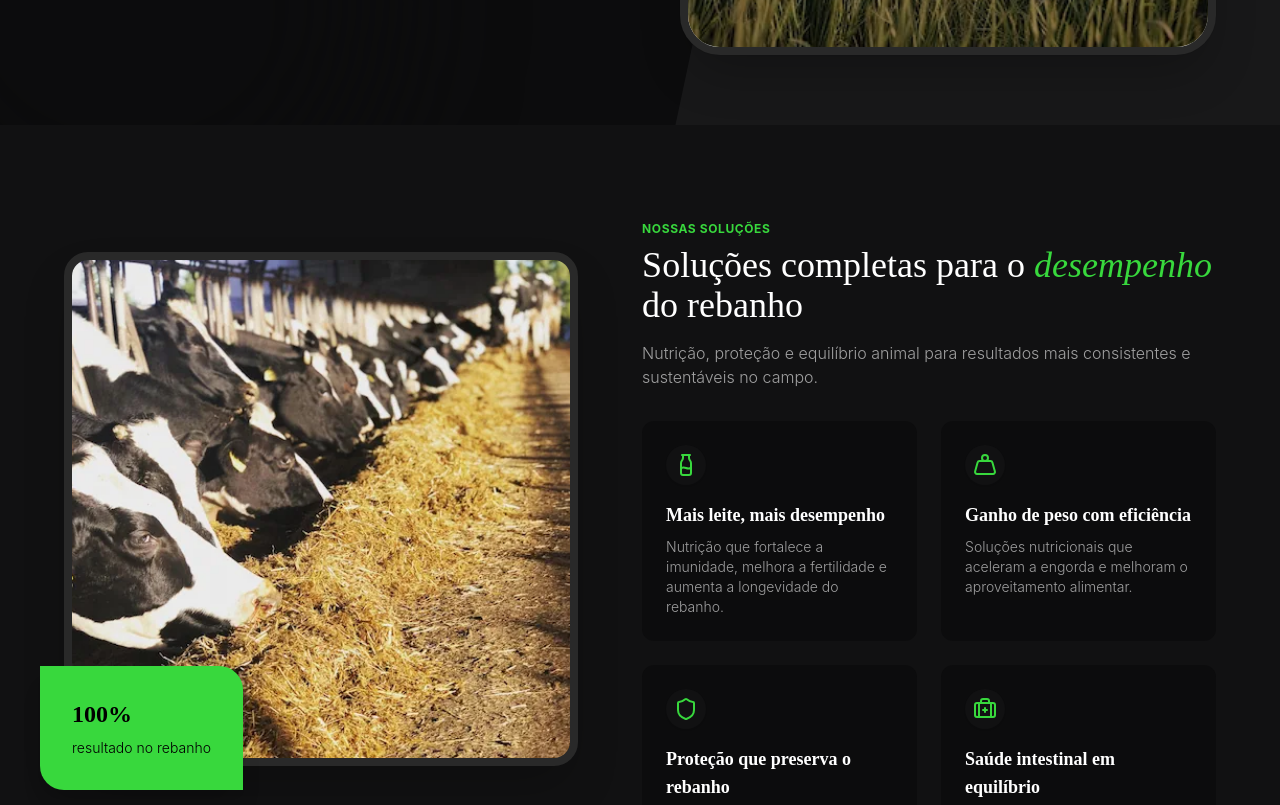
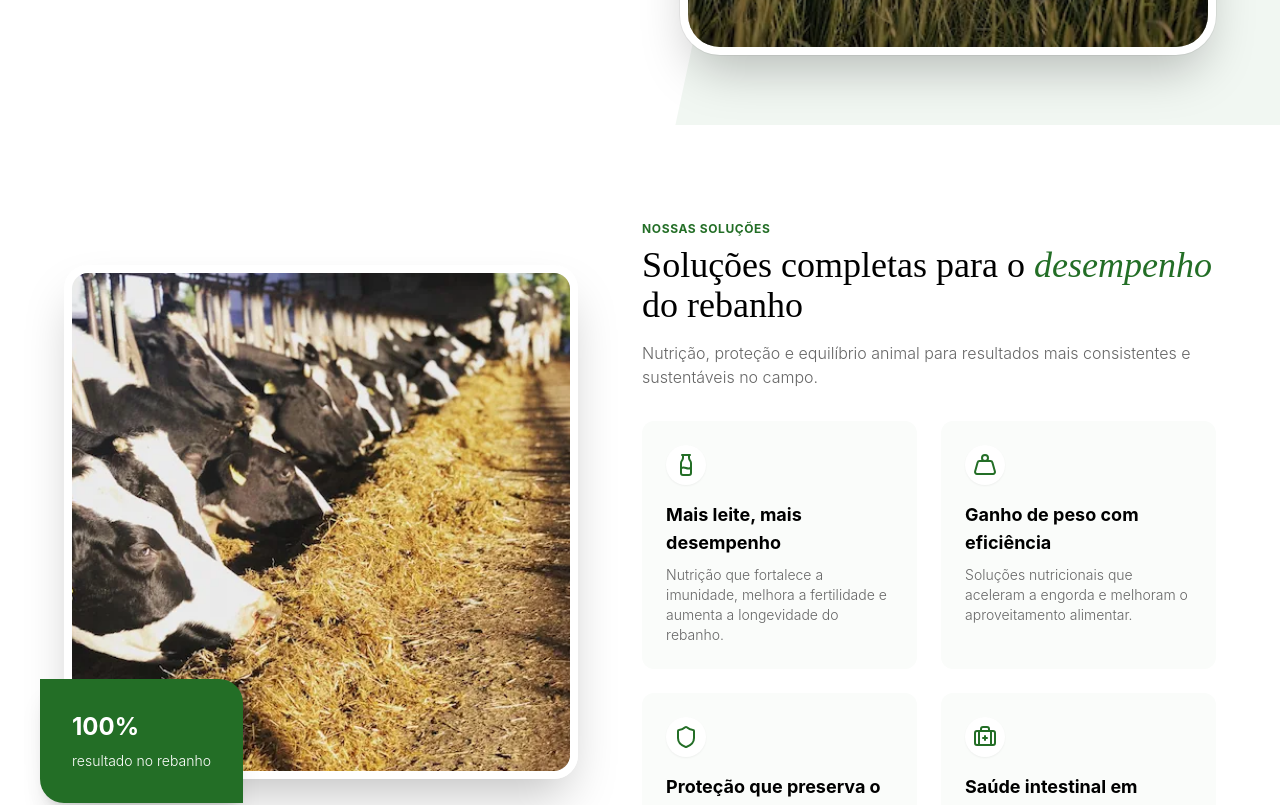
Before and after one commit to Paper-Street-Softwares/SOP-Massari, a React (Vite) app: page /#home in a window 1280 px wide. Shown: the part 840-1645 px from the top of the page. Built offline with nearby package versions, Linux system fonts and the light colour scheme.

Commit message:
fix: FInalizado

```diff
--- a/src/components/ProductCard.jsx
+++ b/src/components/ProductCard.jsx
@@ -54,7 +54,7 @@ function ProductCard({ target, tagline, name, description, usage, img }) {
           <img
             src={img}
             alt="imagem de Produtos"
-            className="w-auto px-6 pb-6"
+            className="w-auto px-6 pb-6 desktop1:px-12 desktop1:pb-8"
           />
         </div>
 
--- a/src/components/sections/AboutNovoTemplate.jsx
+++ b/src/components/sections/AboutNovoTemplate.jsx
@@ -30,12 +30,12 @@ function AboutNovoTemplate({ ButtonModal, colorMode }) {
 
   switch (colorMode) {
     case 'light':
-      backgroundMode = 'bg-secondary/60'
-      text = 'text-corTitulosPreto'
-      textOpacity = 'text-corOutrosTextosPreto'
-      textDestaque = 'text-primaryDark'
-      cardBg = 'bg-white/10'
-      iconBg = 'bg-primaryDark/10 text-primaryDark'
+      backgroundMode = 'bg-primaryDark'
+      text = 'text-corTitulosBranca'
+      textOpacity = 'text-corOutrosTextosBranca'
+      textDestaque = 'text-white font-bold'
+      cardBg = 'bg-gray-800/20'
+      iconBg = 'bg-primaryLight/20 text-primaryLight'
       buttonBg = 'bg-primaryDark'
       image = ' border-[8px] border-white'
       break
@@ -155,7 +155,8 @@ function AboutNovoTemplate({ ButtonModal, colorMode }) {
                     }
                     link={content.texts.links.ctaWhatsapp}
                     label={content.texts.hero.ctaButtonText}
-                    colorMode={colorMode}
+                    // colorMode={colorMode}
+                    className="w-fit bg-white/70 text-primaryDark"
                   />
                   <ButtonReflexo
                     id="ligar"
@@ -199,7 +200,7 @@ function AboutNovoTemplate({ ButtonModal, colorMode }) {
             className="font-secondFont bg-white p-4 rounded-md"
             closeIcon={<X size={20} />}
             header={
-              <span className="font-mainFont px-4">
+              <span className="font-secondFont px-4">
                 {content.texts.about.titleModal}
               </span>
             }
--- a/src/components/sections/CtaNovoTemplate.jsx
+++ b/src/components/sections/CtaNovoTemplate.jsx
@@ -15,10 +15,10 @@ function CtaNovoTemplate({ colorMode }) {
 
   switch (colorMode) {
     case 'light':
-      text = 'text-corTitulosBranca'
+      text = 'text-primaryDark'
       textOpacity = 'text-corOutrosTextosPreto'
-      backgroundMode = 'bg-primaryDark'
-      miniTagCtaDark = 'text-white'
+      backgroundMode = 'bg-terciary'
+      miniTagCtaDark = 'text-primaryDark'
       break
     case 'dark':
       text = 'text-corTitulosBranca'
@@ -77,8 +77,7 @@ function CtaNovoTemplate({ colorMode }) {
                 }
                 link={content.texts.links.ctaWhatsapp}
                 label={content.texts.ctaSecondary.ctaButtonText}
-                // colorMode={colorMode}
-                className="w-fit "
+                colorMode={colorMode}
               />
               <ButtonReflexo
                 id="ligar"
--- a/src/components/sections/FaqNovoTemplate.jsx
+++ b/src/components/sections/FaqNovoTemplate.jsx
@@ -78,7 +78,7 @@ function FaqNovoTemplate({ colorMode }) {
                 >
                   <AccordionTrigger
                     colorMode={colorMode}
-                    className={`text-xl font-medium font-mainFont text-left py-6 ${text}`}
+                    className={`text-xl font-medium font-secondFont text-left py-6 ${text}`}
                   >
                     {faq.question}
                   </AccordionTrigger>
--- a/src/components/sections/FeaturesNovaTemplate.jsx
+++ b/src/components/sections/FeaturesNovaTemplate.jsx
@@ -98,7 +98,7 @@ function FeaturesNovaTemplate({ colorMode }) {
                   <div
                     className={`absolute -bottom-6 -left-6 ${bgObservation} ${textObservation} p-8 rounded-tr-3xl rounded-bl-3xl shadow-xl max-w-xs`}
                   >
-                    <p className="font-mainFont text-2xl font-bold mb-2">
+                    <p className="font-secondFont text-2xl font-bold mb-2">
                       {content.texts.features.titleMessageFeature}
                     </p>
                     <p className="text-sm font-secondFont font-light">
@@ -172,7 +172,7 @@ function FeaturesNovaTemplate({ colorMode }) {
                         {feature.icon}
                       </div>
                       <h1
-                        className={`font-mainFont font-bold text-lg mb-2 ${text} ${hoverTextCard} transition-all`}
+                        className={`font-secondFont font-bold text-lg mb-2 ${text} ${hoverTextCard} transition-all`}
                       >
                         {feature.title}
                       </h1>
--- a/src/components/sections/FooterNovoTemplate.jsx
+++ b/src/components/sections/FooterNovoTemplate.jsx
@@ -34,7 +34,7 @@ function FooterNovoTemplate({
       text = 'text-corTitulosBranca'
       textOpacity = 'text-corOutrosTextosBranca'
       iconColor = 'text-white/80'
-      backgroundMode = 'bg-primaryDark/90'
+      backgroundMode = 'bg-primaryDark'
       break
     case 'dark':
       text = 'text-corTitulosBranca'
@@ -99,7 +99,7 @@ function FooterNovoTemplate({
               <div className="flex flex-col justify-center sm:items-center gap-8 tablet2:justify-center ">
                 <div className="w-fit ">
                   <h1
-                    className={`font-bold font-mainFont text-lg mb-6 ${text}`}
+                    className={`font-bold font-secondFont text-lg mb-6 ${text}`}
                   >
                     Links Rápidos
                   </h1>
@@ -130,7 +130,7 @@ function FooterNovoTemplate({
               <div className="justify-start tablet2:justify-start flex flex-col gap-6">
                 <div className="w-fit">
                   <h1
-                    className={`font-bold font-mainFont text-lg mb-6 ${text}`}
+                    className={`font-bold font-secondFont text-lg mb-6 ${text}`}
                   >
                     Contato
                   </h1>
--- a/src/components/sections/GuidanceSection.jsx
+++ b/src/components/sections/GuidanceSection.jsx
@@ -12,10 +12,10 @@ function GuidanceSection({ colorMode }) {
 
   switch (colorMode) {
     case 'light':
-      backgroundMode = 'bg-secondary/60'
-      text = 'text-corTitulosPreto'
-      textOpacity = 'text-corOutrosTextosPreto'
-      textDestaque = 'text-primaryDark'
+      backgroundMode = 'bg-secondary'
+      text = 'text-corTitulosBranca'
+      textOpacity = 'text-corOutrosTextosBranca'
+      textDestaque = 'text-white'
       break
 
     case 'dark':
--- a/src/components/sections/NavbarNovaTemplate.jsx
+++ b/src/components/sections/NavbarNovaTemplate.jsx
@@ -63,7 +63,7 @@ function NavbarNovaTemplate({
       <nav
         className={`fixed top-0 left-0 right-0 z-50 transition-all duration-300 border-b border-transparent ${
           isScrolled
-            ? `${backgrondMode} backdrop-blur-md py-2 shadow-sm border-shadowHero/10 h-auto`
+            ? `${backgrondMode} backdrop-blur-md py-2 shadow-sm border-shadowHero/10 h-auto border-b border-white`
             : 'bg-primaryDark border-border/40 py-3 phone2:h-auto'
         }`}
       >
@@ -119,7 +119,7 @@ function NavbarNovaTemplate({
                 </svg>
               }
               // colorMode={colorMode}
-              className="w-fit "
+              className="w-fit bg-white/70 text-primaryDark"
             />
           </div>
 
--- a/src/components/sections/SocialMediaTemplate.jsx
+++ b/src/components/sections/SocialMediaTemplate.jsx
@@ -116,7 +116,9 @@ function SocialMediaTemplate({ colorMode }) {
                     </div>
 
                     <div>
-                      <h1 className={`font-bold font-mainFont text-lg ${text}`}>
+                      <h1
+                        className={`font-bold font-secondFont text-lg ${text}`}
+                      >
                         Instagram
                       </h1>
                       <p
--- a/src/components/sections/StepsNovoTemplate.jsx
+++ b/src/components/sections/StepsNovoTemplate.jsx
@@ -19,9 +19,9 @@ function StepsNovoTemplate({ colorMode }) {
 
   switch (colorMode) {
     case 'light':
-      backgroundMode = 'bg-secondary/60'
-      text = 'text-corTitulosPreto'
-      textOpacity = 'text-corOutrosTextosPreto'
+      backgroundMode = 'bg-secondary'
+      text = 'text-corTitulosBranca'
+      textOpacity = 'text-corOutrosTextosBranca'
       stepNumberBg = 'bg-white'
       stepNumberText = 'text-primaryDark'
       lineColor = 'bg-primaryDark/20'
@@ -125,7 +125,7 @@ function StepsNovoTemplate({ colorMode }) {
                       </div>
                       <div className="pt-2">
                         <h1
-                          className={`text-xl font-bold font-mainFont mb-2 ${text}`}
+                          className={`text-xl font-bold font-secondFont mb-2 ${text}`}
                         >
                           {item.cardTitle}
                         </h1>
--- a/src/context/UseContextArchive.jsx
+++ b/src/context/UseContextArchive.jsx
@@ -3,7 +3,7 @@ import { createContext, useContext, useState } from 'react'
 const ColorModeContext = createContext(null)
 
 export function ColorModeProvider({ children }) {
-  const [colorMode, setColorMode] = useState('dark') // default, light, dark
+  const [colorMode, setColorMode] = useState('light') // default, light, dark
   const [whatsAppColor] = useState(true) // ativa cor do WhatsApp
   const [showGlobalButton] = useState(false) // ativa as os botões e caixa de alerta
 
--- a/tailwind.config.js
+++ b/tailwind.config.js
@@ -21,7 +21,7 @@ export default {
         // Principais
         primaryLight: '#38D83D',
         primaryDark: '#236E26',
-        secondary: '#E0E9E2',
+        secondary: '#236E26',
         terciary: '#F1F7F2',
         quartenary: '#FAFCFA',
         borderImage: '#292929',
```
